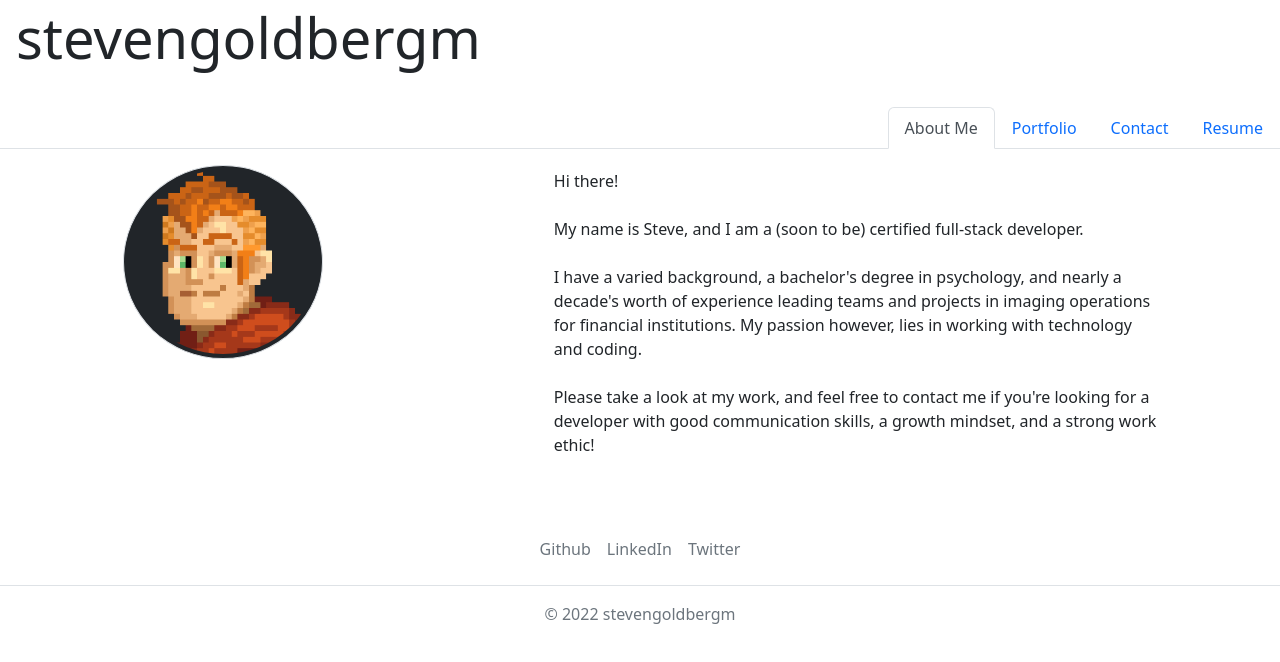
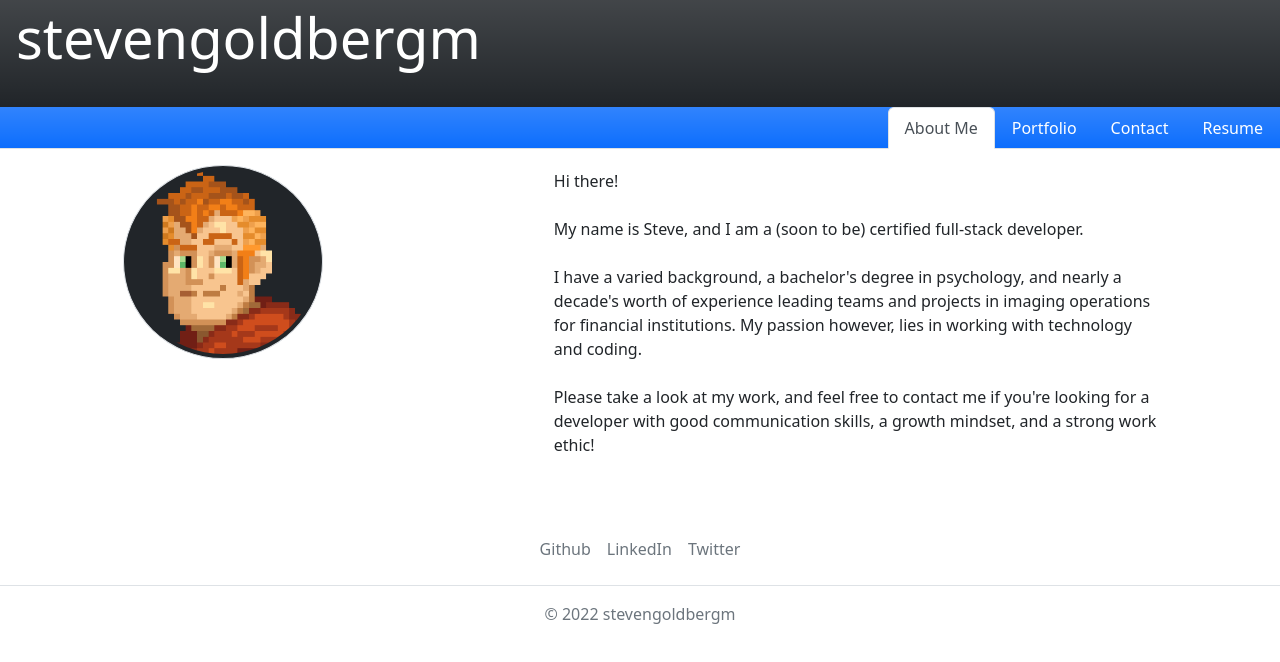
Before and after one commit to stevengoldbergm/react-portfolio, a React (Create React App) app: page / in a window 1280 px wide. Shown: the top 662 px of the page. Built offline with nearby package versions, Linux system fonts and the light colour scheme.

Commit message:
Made inactive navlinks white

```diff
--- a/src/components/Header.js
+++ b/src/components/Header.js
@@ -5,20 +5,20 @@ import React from 'react';
 function NavTabs({ currentPage, handlePageChange }) {
   return (
     <>
-    <header class="jumbotron jumbotron-fluid">
+    <header class="jumbotron jumbotron-fluid bg-dark bg-gradient">
         <div class="d-flex flex-column flex-sm-row justify-content-between align-items-center align-items-sm-end py-1 px-3">
-            <h1 class="display-4 pb-sm-4">stevengoldbergm</h1>
+            <h1 class="display-4 pb-sm-4 text-white">stevengoldbergm</h1>
         </div>
 
     </header>
-      <ul className="nav nav-tabs d-flex justify-content-around justify-content-sm-end">
+      <ul className="nav nav-tabs d-flex justify-content-around justify-content-sm-end bg-primary bg-gradient">
         <li className="nav-item">
           <a
             href="#AboutMe"
             onClick={() => handlePageChange('AboutMe')}
             // This is a conditional (ternary) operator that checks to see if the current page is "AboutMe"
             // If it is, we set the current page to 'nav-link-active', otherwise we set it to 'nav-link'
-            className={currentPage === 'AboutMe' ? 'nav-link active' : 'nav-link'}
+            className={currentPage === 'AboutMe' ? 'nav-link active ' : 'nav-link text-white'}
           >
             About Me
           </a>
@@ -28,7 +28,7 @@ function NavTabs({ currentPage, handlePageChange }) {
             href="#Portfolio"
             onClick={() => handlePageChange('Portfolio')}
             // Check to see if the currentPage is `Portfolio`, and if so we use the active link class from bootstrap. Otherwise, we set it to a normal nav-link
-            className={currentPage === 'Portfolio' ? 'nav-link active' : 'nav-link'}
+            className={currentPage === 'Portfolio' ? 'nav-link active' : 'nav-link text-white'}
           >
             Portfolio
           </a>
@@ -38,7 +38,7 @@ function NavTabs({ currentPage, handlePageChange }) {
             href="#Contact"
             onClick={() => handlePageChange('Contact')}
             // Check to see if the currentPage is `Contact`, and if so we use the active link class from bootstrap. Otherwise, we set it to a normal nav-link
-            className={currentPage === 'Contact' ? 'nav-link active' : 'nav-link'}
+            className={currentPage === 'Contact' ? 'nav-link active' : 'nav-link text-white'}
           >
             Contact
           </a>
@@ -48,7 +48,7 @@ function NavTabs({ currentPage, handlePageChange }) {
             href="#Resume"
             onClick={() => handlePageChange('Resume')}
             // Check to see if the currentPage is `Resume`, and if so we use the active link class from bootstrap. Otherwise, we set it to a normal nav-link
-            className={currentPage === 'Resume' ? 'nav-link active' : 'nav-link'}
+            className={currentPage === 'Resume' ? 'nav-link active' : 'nav-link text-white'}
           >
             Resume
           </a>
```
